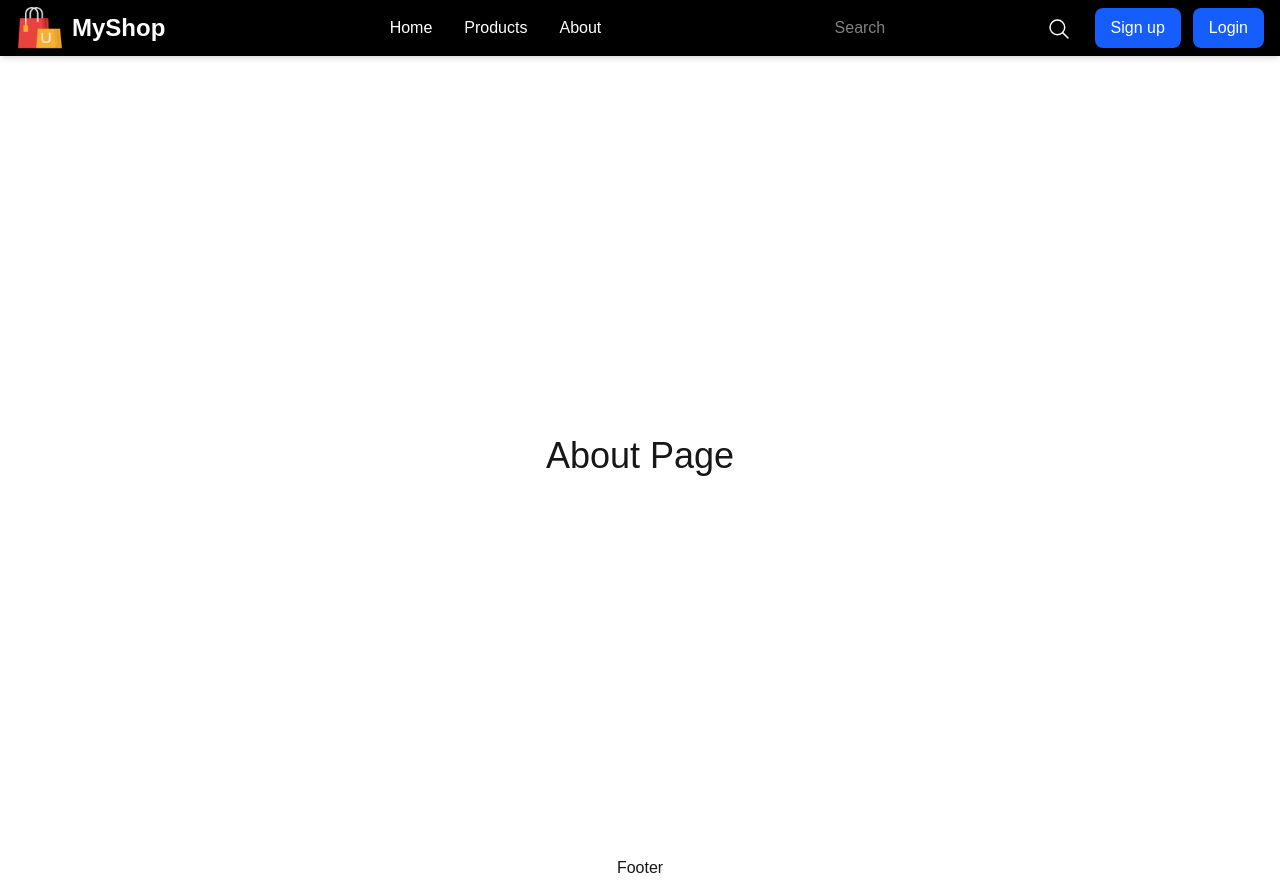
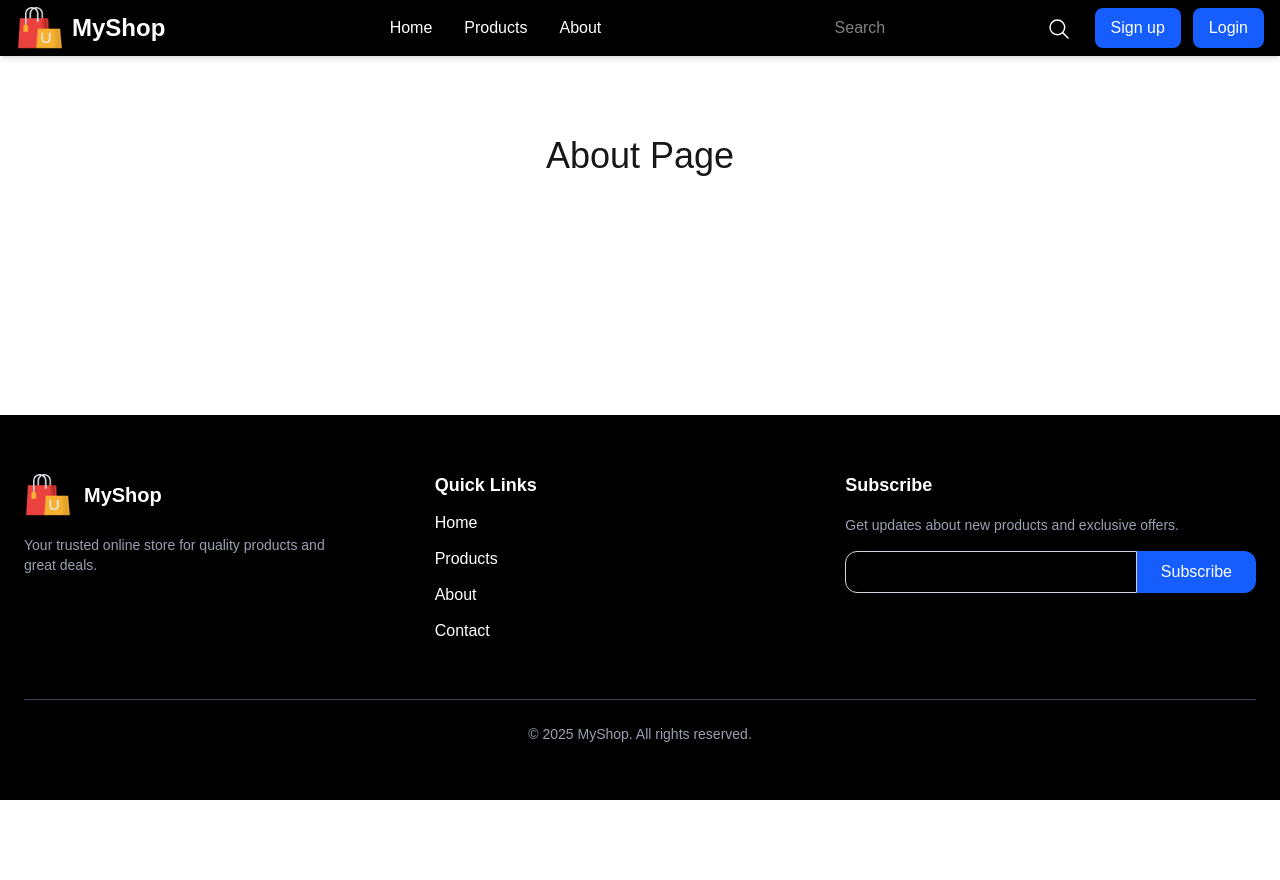
Before and after one commit to KrishRakholiya880/CRUD-with-nextJS, a Next.js app in the folder frontend/: page /about in a window 1280 px wide. After the commit the page ends 800 px from the top, so only its background shows below. Built offline with nearby package versions, Linux system fonts and the light colour scheme; no server answers.

Commit message:
Changes to ProductAction, solved a problem related URL & added footer

```diff
--- a/frontend/app/_components/AddProductModal/AddProductModal.js
+++ b/frontend/app/_components/AddProductModal/AddProductModal.js
@@ -42,6 +42,21 @@ export default function AddProductModal({ productToEdit }) {
   const handleChange = (e) => {
     const { name, value } = e.target;
     setFormData({ ...formData, [name]: value });
+  };
+  // handleChange function for image
+  const handleImageChange = (e) => {
+    const file = e.target.files[0];
+    if (!file) return;
+
+    const reader = new FileReader();
+    reader.onloadend = () => {
+      setFormData((prev) => ({
+        ...prev,
+        images: [reader.result], // BASE64 STRING
+      }));
+    };
+
+    reader.readAsDataURL(file);
   };
 
   const handleClose = () => {
@@ -105,14 +120,7 @@ export default function AddProductModal({ productToEdit }) {
                     name="images"
                     className="border border-slate-300 w-full p-2 rounded-xl outline-0"
                     placeholder="Select an image"
-                    onChange={(e) =>
-                      setFormData((prev) => ({
-                        ...prev,
-                        images: e.target.files[0]
-                          ? [URL.createObjectURL(e.target.files[0])]
-                          : [],
-                      }))
-                    }
+                    onChange={handleImageChange}
                   />
                 </div>
                 <div className="flex flex-col gap-2">
--- a/frontend/app/_components/Footer/Footer.jsx
+++ b/frontend/app/_components/Footer/Footer.jsx
@@ -1,9 +1,72 @@
-import React from "react";
+import Image from "next/image";
+import Link from "next/link";
 
 export default function Footer() {
   return (
-    <div className="flex items-center justify-center w-full">
-      <h1 className="text-center">Footer</h1>
-    </div>
+    <footer className="bg-black text-white dark:bg-white dark:text-black">
+      <div className="max-w-7xl mx-auto px-6 py-14">
+        {/* MAIN FLEX */}
+        <div className="flex flex-wrap justify-between gap-y-12">
+          {/* LOGO */}
+          <div className="w-full md:w-6/12 lg:w-4/12 flex flex-col gap-4">
+            <div className="flex items-center gap-3">
+              <div className="relative w-12 h-12">
+                <Image
+                  src="/logo.png"
+                  alt="MyShop Logo"
+                  fill
+                  className="object-contain"
+                />
+              </div>
+              <span className="text-xl font-bold">MyShop</span>
+            </div>
+            <p className="text-sm text-gray-400 dark:text-gray-600 w-full lg:max-w-xs">
+              Your trusted online store for quality products and great deals.
+            </p>
+          </div>
+
+          {/* LINKS */}
+          <div className="w-full md:w-6/12 lg:w-4/12 flex flex-col gap-3">
+            <h3 className="text-lg font-semibold">Quick Links</h3>
+            <Link href="/" className="hover:text-blue-500 transition">
+              Home
+            </Link>
+            <Link href="/products" className="hover:text-blue-500 transition">
+              Products
+            </Link>
+            <Link href="/about" className="hover:text-blue-500 transition">
+              About
+            </Link>
+            <Link href="/contact" className="hover:text-blue-500 transition">
+              Contact
+            </Link>
+          </div>
+
+          {/* SUBSCRIBE */}
+          <div className="w-full lg:w-4/12 flex flex-col gap-4">
+            <h3 className="text-lg font-semibold">Subscribe</h3>
+            <p className="text-sm text-gray-400 dark:text-gray-600 max-w-sm">
+              Get updates about new products and exclusive offers.
+            </p>
+
+            <div className="flex w-full">
+              <input
+                type="email"
+                placeholder="Enter your email"
+                className="w-full px-4 py-2 rounded-l-xl outline-none text-black border border-gray-300"
+              />
+              <button className="px-6 py-2 bg-blue-600 text-white rounded-r-xl hover:bg-blue-700 transition">
+                Subscribe
+              </button>
+            </div>
+          </div>
+        </div>
+
+        {/* BOTTOM */}
+        <div className="mt-14 pt-6 border-t border-gray-700 dark:border-gray-300 text-center text-sm text-gray-400 dark:text-gray-600">
+          © {new Date().getFullYear()} MyShop. All rights reserved.
+        </div>
+      </div>
+    </footer>
   );
 }
--- a/frontend/app/_components/ProductFeed/ProductFeed.jsx
+++ b/frontend/app/_components/ProductFeed/ProductFeed.jsx
@@ -2,7 +2,10 @@
 
 import React, { useCallback, useEffect, useState } from "react";
 import DataCard from "../DataCard/DataCard";
-import { getProducts } from "@/app/action/ProductActions";
+import {
+  getProductsAction,
+  resetLocalCache,
+} from "@/app/action/ProductActions";
 import { usePathname } from "next/navigation";
 
 export default function ProductFeed({ initialProducts, token, userdata }) {
@@ -19,6 +22,13 @@ export default function ProductFeed({ initialProducts, token, userdata }) {
     if (typeof window !== "undefined") {
       window.history.replaceState(null, "", pathname);
     }
+
+    const clearCache = async () => {
+      await resetLocalCache();
+      console.log("Server cache cleared!");
+    };
+
+    clearCache();
   }, []);
 
   // Function to load more
@@ -28,7 +38,7 @@ export default function ProductFeed({ initialProducts, token, userdata }) {
     const nextPage = page + 1;
 
     // fetch new data
-    const newProducts = await getProducts(nextPage);
+    const newProducts = await getProductsAction(nextPage);
 
     if (newProducts.length === 0) {
       setHasMore(false);
@@ -79,7 +89,6 @@ export default function ProductFeed({ initialProducts, token, userdata }) {
               token={token}
               userdata={userdata}
               priority={index < 4}
-              age
             />
           ))}
       </div>
--- a/frontend/app/about/page.jsx
+++ b/frontend/app/about/page.jsx
@@ -7,7 +7,7 @@ export const metadata = {
 
 export default function About() {
   return (
-    <main className="flex justify-center items-center h-screen w-full">
+    <main className="flex-1 w-full flex justify-center py-20 px-4">
       <h1 className="text-4xl">About Page</h1>
     </main>
   );
--- a/frontend/app/action/ProductActions.js
+++ b/frontend/app/action/ProductActions.js
@@ -12,17 +12,8 @@ import {
 
 const localCache = [];
 
-//Get All Products Action
-// export async function getAllProduct() {
-//   const res = await fetch(fetchAllProducts(0, 10), {
-//     next: { revalidate: 3600 },
-//   });
-//   const resData = await res.json();
-//   return (products = resData.products);
-// }
-
 // Get all products for pagination
-export async function getProducts(page = 1, limit = 15) {
+export async function getProductsAction(page = 1, limit = 15) {
   const skip = (page - 1) * limit;
 
   try {
@@ -99,9 +90,20 @@ export async function deleteProductAction(id) {
       method: "DELETE",
     });
     const resData = await res.json();
+    const index = localCache.findIndex((product) => product.id === id);
+
+    if (index !== -1) {
+      localCache.splice(index, 1);
+    }
+    revalidatePath("/");
     return true;
   } catch (error) {
     console.error(error);
     return false;
   }
 }
+
+export async function resetLocalCache() {
+  localCache.length = 0;
+  return true;
+}
--- a/frontend/app/layout.js
+++ b/frontend/app/layout.js
@@ -52,9 +52,11 @@ export const metadata = {
 export default function RootLayout({ children }) {
   return (
     <html lang="en">
-      <body className={`antialiased`}>
+      <body className="min-h-screen flex flex-col">
         <Header />
-        {children}
+
+        <main className="flex-1">{children}</main>
+
         <Footer />
       </body>
     </html>
--- a/frontend/app/page.js
+++ b/frontend/app/page.js
@@ -1,7 +1,7 @@
 // Components
 import AddProductModal from "./_components/AddProductModal/AddProductModal";
 // Actions
-import { getProducts } from "./action/ProductActions";
+import { getProductsAction } from "./action/ProductActions";
 // Get token & userdata
 import { GetToken } from "./CookieAction/GetToken";
 import { GetUserData } from "./CookieAction/GetUserData";
@@ -40,7 +40,7 @@ const jsonLd = {
 
 export default async function Home({ searchParams }) {
   // Get all products
-  const initialProducts = await getProducts(1);
+  const initialProducts = await getProductsAction(1);
 
   // searchParams
   const searchParam = await searchParams;
--- a/frontend/app/products/page.jsx
+++ b/frontend/app/products/page.jsx
@@ -1,7 +1,7 @@
 // Components
 import ProductFeed from "../_components/ProductFeed/ProductFeed";
 // Get all products Action
-import { getProducts } from "../action/ProductActions";
+import { getProductsAction } from "../action/ProductActions";
 
 export const dynamic = "force-static";
 export const revalidate = 60;
@@ -28,7 +28,7 @@ export const metadata = {
 
 export default async function Products() {
   // Get all products
-  const initialProducts = await getProducts(1);
+  const initialProducts = await getProductsAction(1);
 
   return (
     <main>
--- a/frontend/next.config.mjs
+++ /dev/null
@@ -1,14 +0,0 @@
-/** @type {import('next').NextConfig} */
-const nextConfig = {
-  reactCompiler: true,
-  images: {
-    remotePatterns: [
-      {
-        protocol: "https",
-        hostname: "**", // allow all image domains (for testing)
-      },
-    ],
-  },
-};
-
-export default nextConfig;
```
Also changed, not shown: 1 other file (tests, documents, lock files or other folders).
